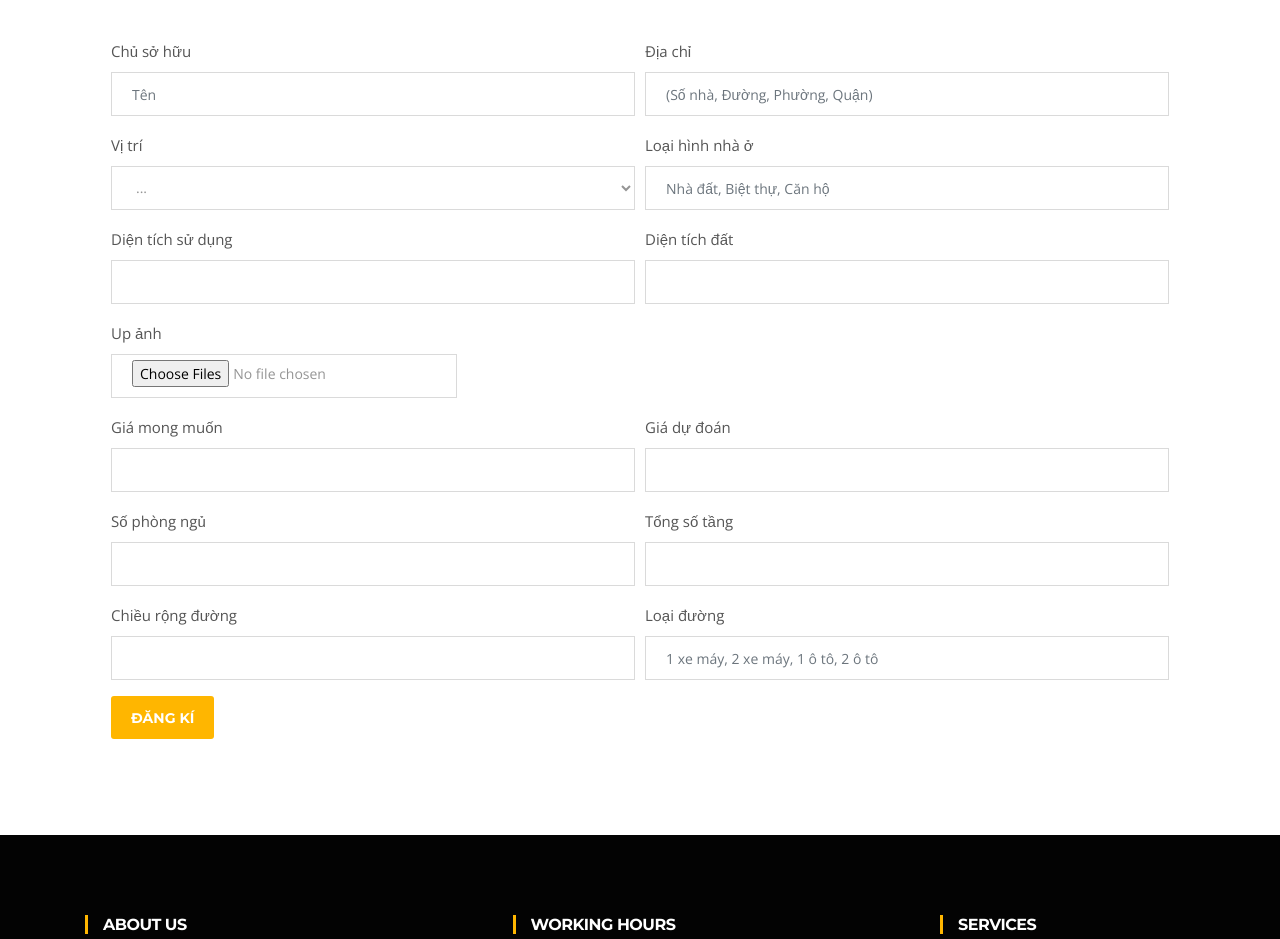
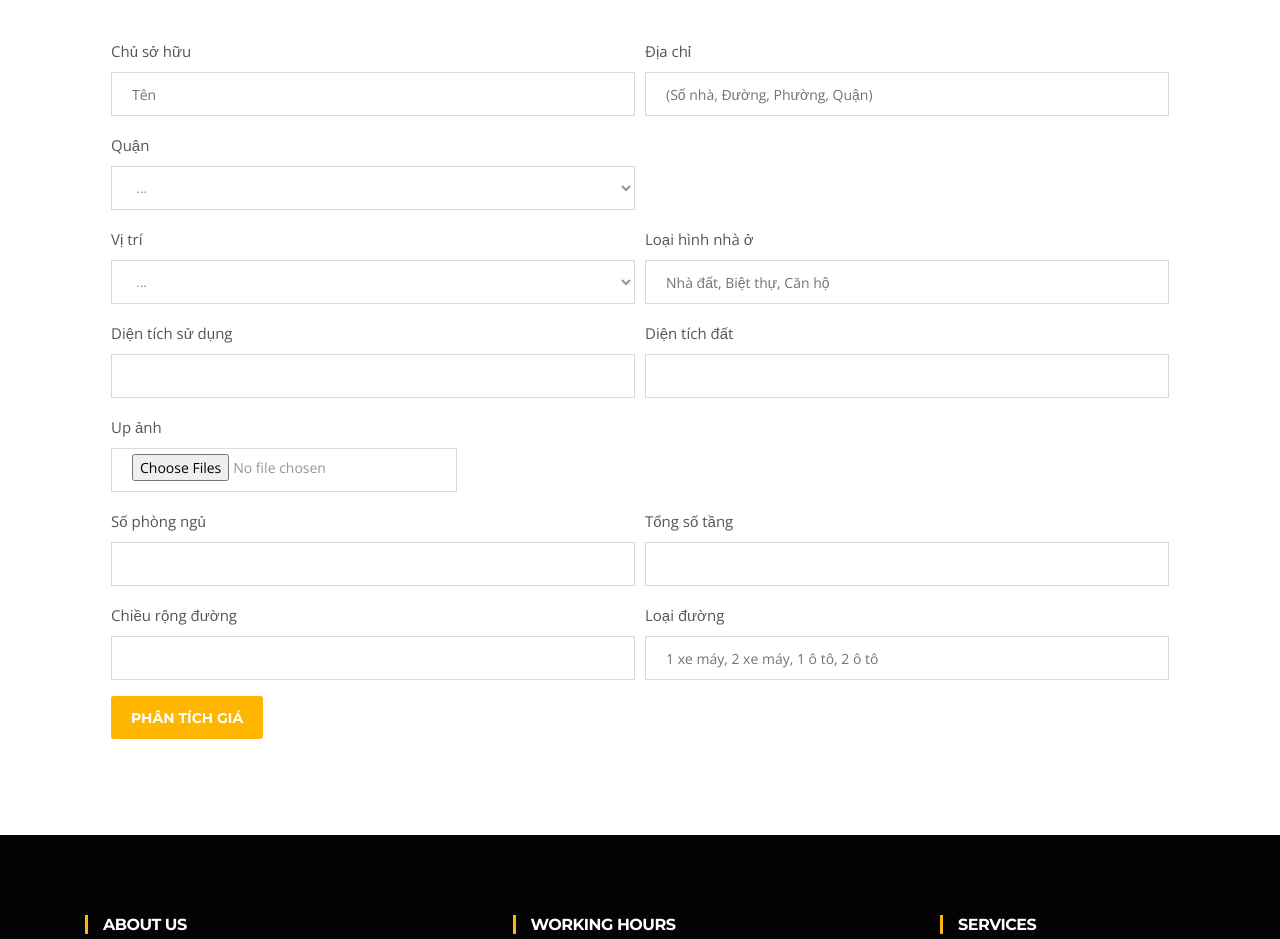
Before and after one commit to viettrile/housepriceprediction, a website: page houseprice/theme/about.html in a window 1280 px wide. Shown: the part 580-1519 px from the top of the page. Drawn offline with nearby package versions, Linux system fonts and the light colour scheme; some packages are replaced by stand-ins of ours.

Commit message:
fix about

```diff
--- a/houseprice/theme/about.html
+++ b/houseprice/theme/about.html
@@ -231,6 +231,28 @@ FACEBOOK: https://www.facebook.com/themefisher
         </div>
       </div>
       <div class="form-row">
+        <div class="form-group col-md-6">
+          <label for="inputprices">Quận</label>
+          <select id="inputVT" class="form-control">
+
+            <option selected>...</option>
+            <option>Quận 1</option>
+            <option>Quận 2</option>
+            <option>Quận 3</option>
+            <option>Quận 4</option>
+            <option>Quận 5</option>
+            <option>Quận 6</option>
+            <option>Quận 7</option>
+            <option>Quận 8</option>
+            <option>Quận 9</option>
+            <option>Quận 10</option>
+            <option>Quận 11</option>
+            <option>Quận 12</option>
+
+          </select>
+        </div>
+      </div>
+      <div class="form-row">
           <div class="form-group col-md-6">
             <label for="inputVT">Vị trí</label>
             <select id="inputVT" class="form-control">
@@ -263,16 +285,7 @@ FACEBOOK: https://www.facebook.com/themefisher
           <input type="file" class="form-control" id="inputZip" multiple>
         </div>
       </div>
-    <div class="form-row">
-      <div class="form-group col-md-6">
-        <label for="inputprices">Giá mong muốn</label>
-        <input type="text" class="form-control" id="inputprices">
-      </div>
-      <div class="form-group col-md-6">
-        <label for="inputDT">Giá dự đoán</label>
-        <input type="text" class="form-control" id="inputDT">
-      </div>
-    </div>
+
     <div class="form-row">
       <div class="form-group col-md-6">
         <label for="inputZip">Số phòng ngủ</label>
@@ -295,7 +308,7 @@ FACEBOOK: https://www.facebook.com/themefisher
 
     </div>
 
-    <button type="submit" class="btn btn-primary">Đăng kí</button>
+    <button type="submit" class="btn btn-primary">Phân tích giá</button>
   </form>
   </div>
 </section>
```
Also changed, not shown: houseprice/theme/projects.html (+2 -2 lines).
